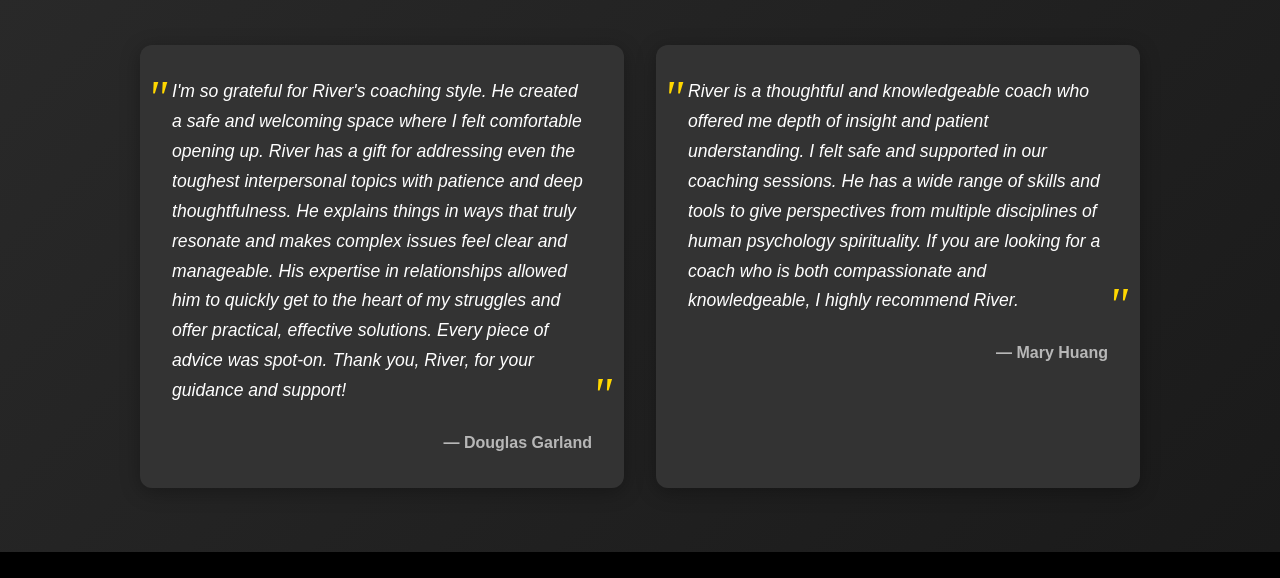
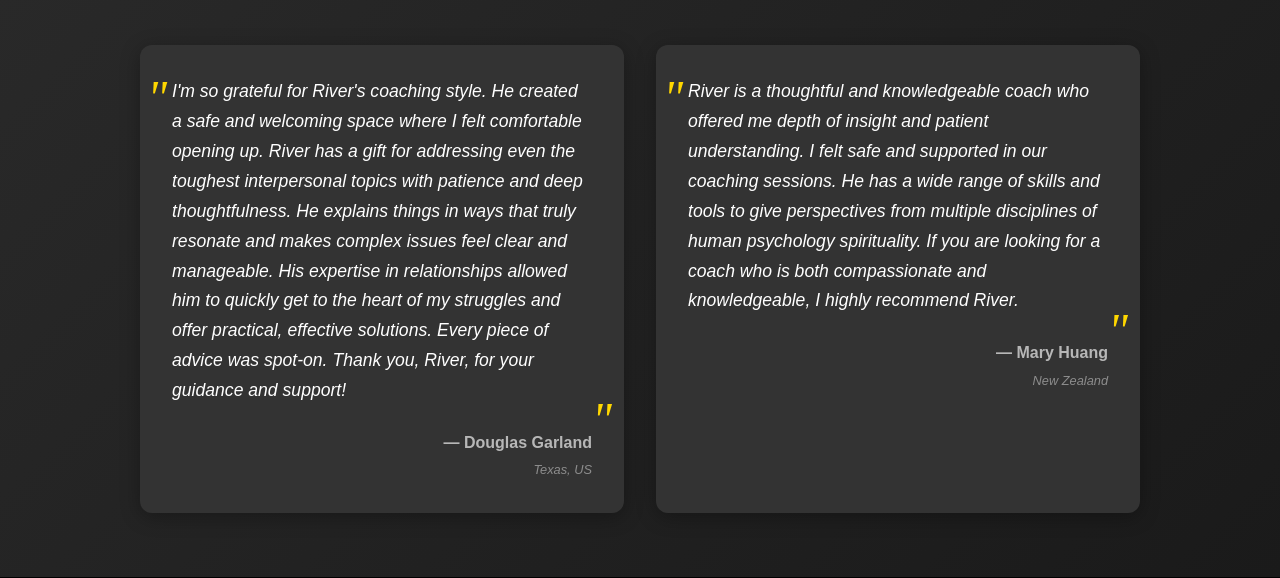
Before and after one commit to riverKanies/ClaritybyRiver, a plain HTML site: page index.html in a window 1280 px wide. Shown: the part 2502-3080 px from the top of the page. Drawn offline with Linux system fonts and the light colour scheme.

Commit message:
add location to testamonials

```diff
--- a/index.html
+++ b/index.html
@@ -143,6 +143,7 @@
                         <div class="testimonial-content">
                             <p class="testimonial-text">I'm so grateful for River's coaching style. He created a safe and welcoming space where I felt comfortable opening up. River has a gift for addressing even the toughest interpersonal topics with patience and deep thoughtfulness. He explains things in ways that truly resonate and makes complex issues feel clear and manageable. His expertise in relationships allowed him to quickly get to the heart of my struggles and offer practical, effective solutions. Every piece of advice was spot-on. Thank you, River, for your guidance and support!</p>
                             <div class="testimonial-author">— Douglas Garland</div>
+                            <div class="testimonial-location">Texas, US</div>
                         </div>
                     </div>
 
@@ -150,6 +151,7 @@
                         <div class="testimonial-content">
                             <p class="testimonial-text">River is a thoughtful and knowledgeable coach who offered me depth of insight and patient understanding. I felt safe and supported in our coaching sessions. He has a wide range of skills and tools to give perspectives from multiple disciplines of human psychology spirituality. If you are looking for a coach who is both compassionate and knowledgeable, I highly recommend River.</p>
                             <div class="testimonial-author">— Mary Huang</div>
+                            <div class="testimonial-location">New Zealand</div>
                         </div>
                     </div>
                 </div>
--- a/styles.css
+++ b/styles.css
@@ -942,6 +942,15 @@ footer p {
     opacity: 0.8;
 }
 
+.testimonial-location {
+    color: #b3b3b3;
+    font-size: 0.8rem;
+    text-align: right;
+    margin-top: 0.3rem;
+    opacity: 0.7;
+    font-style: italic;
+}
+
 /* Call to Action Section */
 .cta-section {
     background: linear-gradient(135deg, #1a1a1a 0%, #2a2a2a 100%);
```
Also changed, not shown: about.html (+2 -0 lines).
